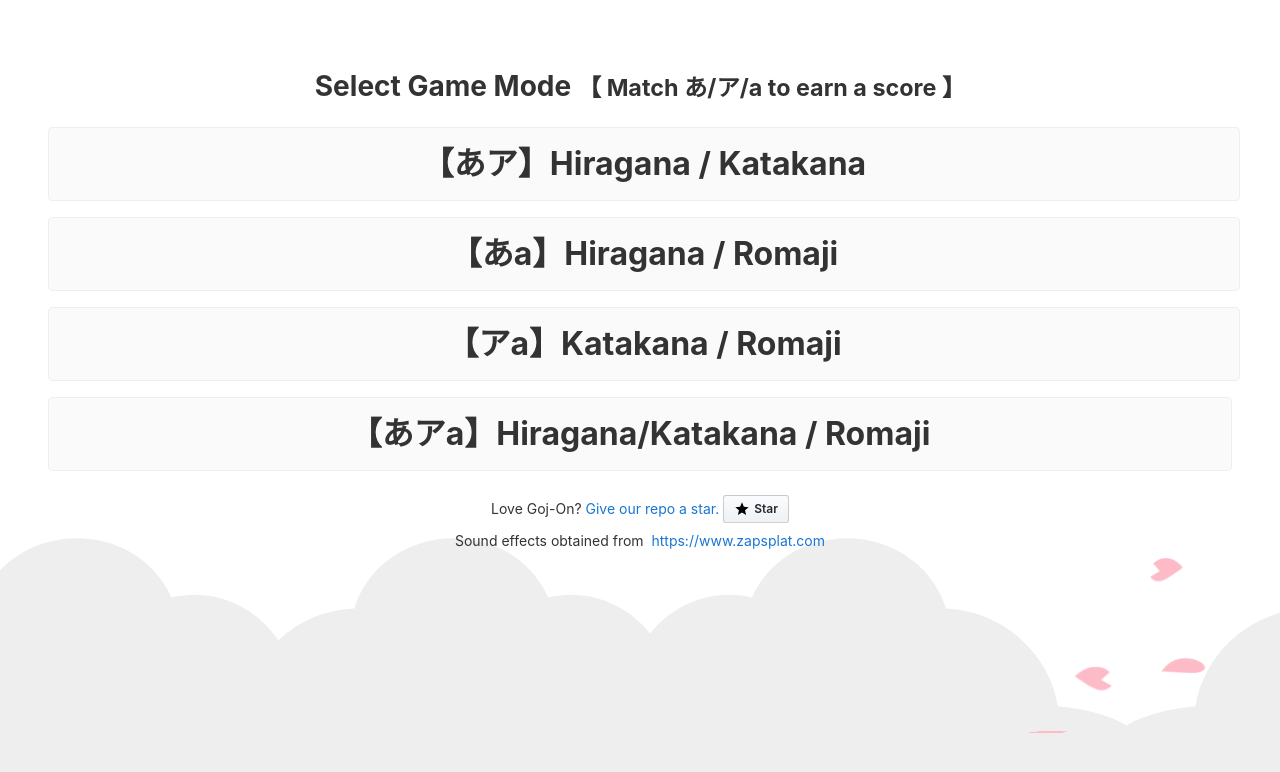
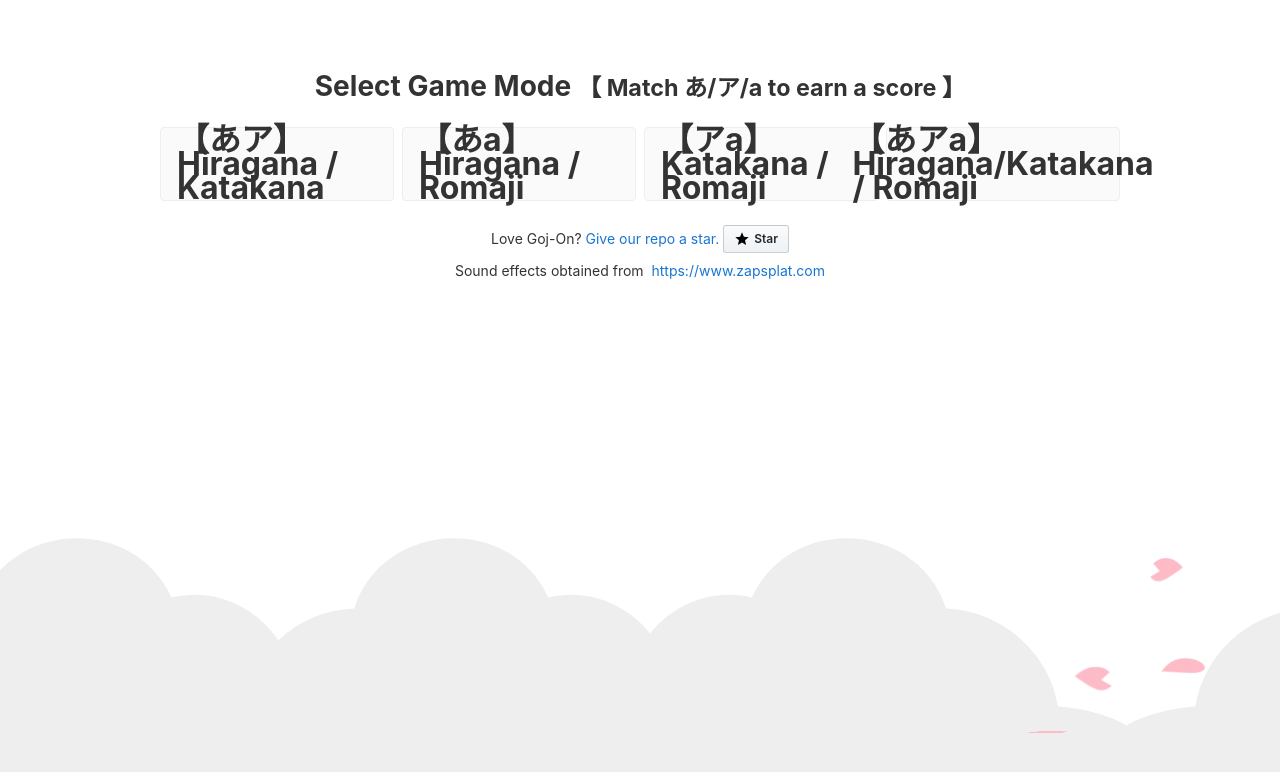
Before and after one commit to Dexter5566/goj-on, an Angular app: page / in a window 1280 px wide. Shown: the top 772 px of the page. Built offline with nearby package versions, Linux system fonts and the light colour scheme.

Commit message:
[css] adjust

```diff
--- a/src/app/app.component.scss
+++ b/src/app/app.component.scss
@@ -118,7 +118,7 @@ svg.material-icons:not(:last-child) {
 
 .card.card-small {
     height: 16px;
-    width: 16px;
+    width: fit-content;
 }
 
 .card-container .card:not(.highlight-card) {
@@ -300,7 +300,3 @@ svg#clouds {
         visibility: hidden;
     }
 }
-
-.menu-item {
-    width: 100%;
-}
```
